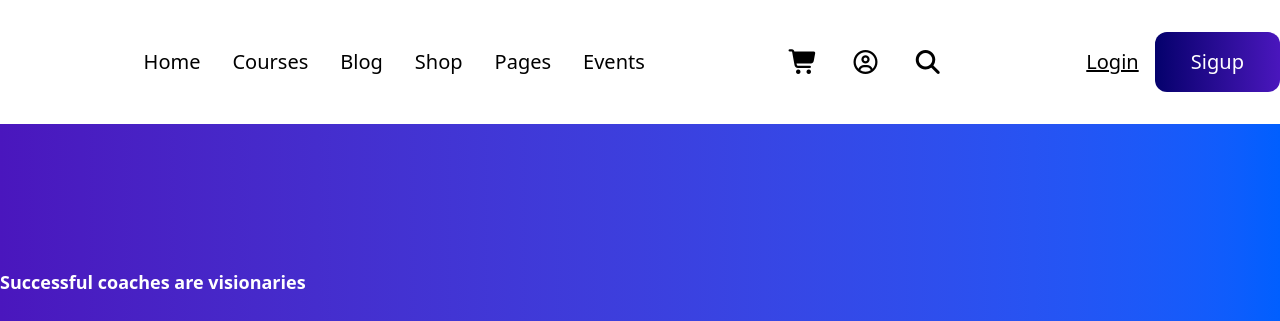
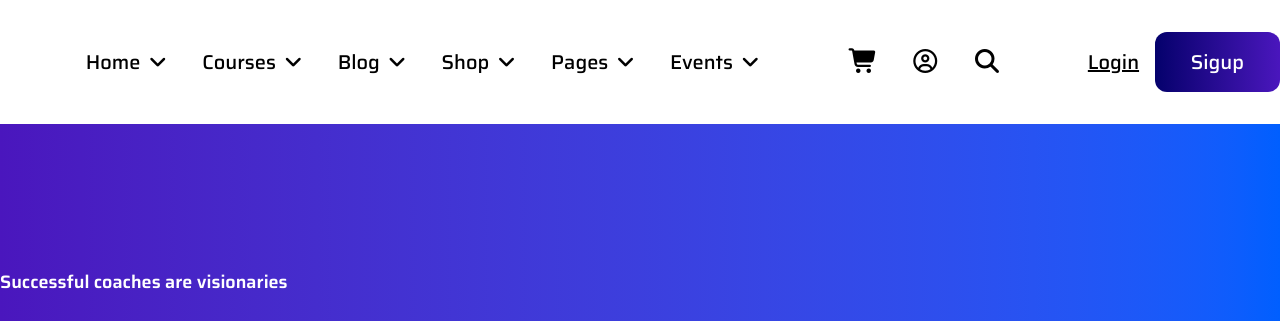
Before and after one commit to Saimum60/Edujarr, a website: page index.html in a window 1280 px wide. Shown: the top 321 px of the page. Drawn offline with Linux system fonts and the light colour scheme.

Commit message:
part add

```diff
--- a/index.html
+++ b/index.html
@@ -8,6 +8,7 @@
     <link rel="stylesheet" href="https://cdnjs.cloudflare.com/ajax/libs/font-awesome/7.0.1/css/all.min.css"
         integrity="sha512-2SwdPD6INVrV/lHTZbO2nodKhrnDdJK9/kg2XD1r9uGqPo1cUbujc+IYdlYdEErWNu69gVcYgdxlmVmzTWnetw=="
         crossorigin="anonymous" referrerpolicy="no-referrer" />
+        <link href="https://fonts.googleapis.com/css2?family=Saira:ital,wght@0,100..900;1,100..900&display=swap" rel="stylesheet">
 </head>
 
 <body>
@@ -19,13 +20,19 @@
                 <img src="./image/logo.png" alt="">
             </div>
             <div>
-                <ul class="flex gap-x-8 text-xl font-medium ">
-                    <li class="hover:text-[#2AAA94] cursor-pointer ">Home</li>
-                    <li class="hover:text-[#2AAA94] cursor-pointer">Courses</li>
-                    <li class="hover:text-[#2AAA94] cursor-pointer">Blog</li>
-                    <li class="hover:text-[#2AAA94] cursor-pointer">Shop</li>
-                    <li class="hover:text-[#2AAA94] cursor-pointer">Pages</li>
-                    <li class="hover:text-[#2AAA94] cursor-pointer">Events</li>
+                <ul class="flex gap-x-8 text-xl font-medium items-center">
+                    <li class="hover:text-[#2AAA94] cursor-pointer ">Home <i class="fa-solid fa-angle-down"></i></li>
+
+                    <li class="hover:text-[#2AAA94] cursor-pointer">Courses <i class="fa-solid fa-angle-down"></i></li>
+
+                    <li class="hover:text-[#2AAA94] cursor-pointer">Blog <i class="fa-solid fa-angle-down"></i></li>
+
+                    <li class="hover:text-[#2AAA94] cursor-pointer">Shop <i class="fa-solid fa-angle-down"></i></li>
+
+                    <li class="hover:text-[#2AAA94] cursor-pointer">Pages <i class="fa-solid fa-angle-down"></i></li>
+
+                    <li class="hover:text-[#2AAA94] cursor-pointer">Events <i class="fa-solid fa-angle-down"></i></li>
+
                 </ul>
             </div>
             <div class="space-x-7">
@@ -80,6 +87,9 @@
                 <div class="pt-42 ">
                     <img src="./image/banner.png" alt="">
                 </div>
+                <div>
+
+                </div>
 
             </div>
 
--- a/src/input.css
+++ b/src/input.css
@@ -1 +1,5 @@
 @import "tailwindcss";
+
+*{
+     font-family: "Saira", sans-serif;
+}
```
Also changed, not shown: src/output.css.
